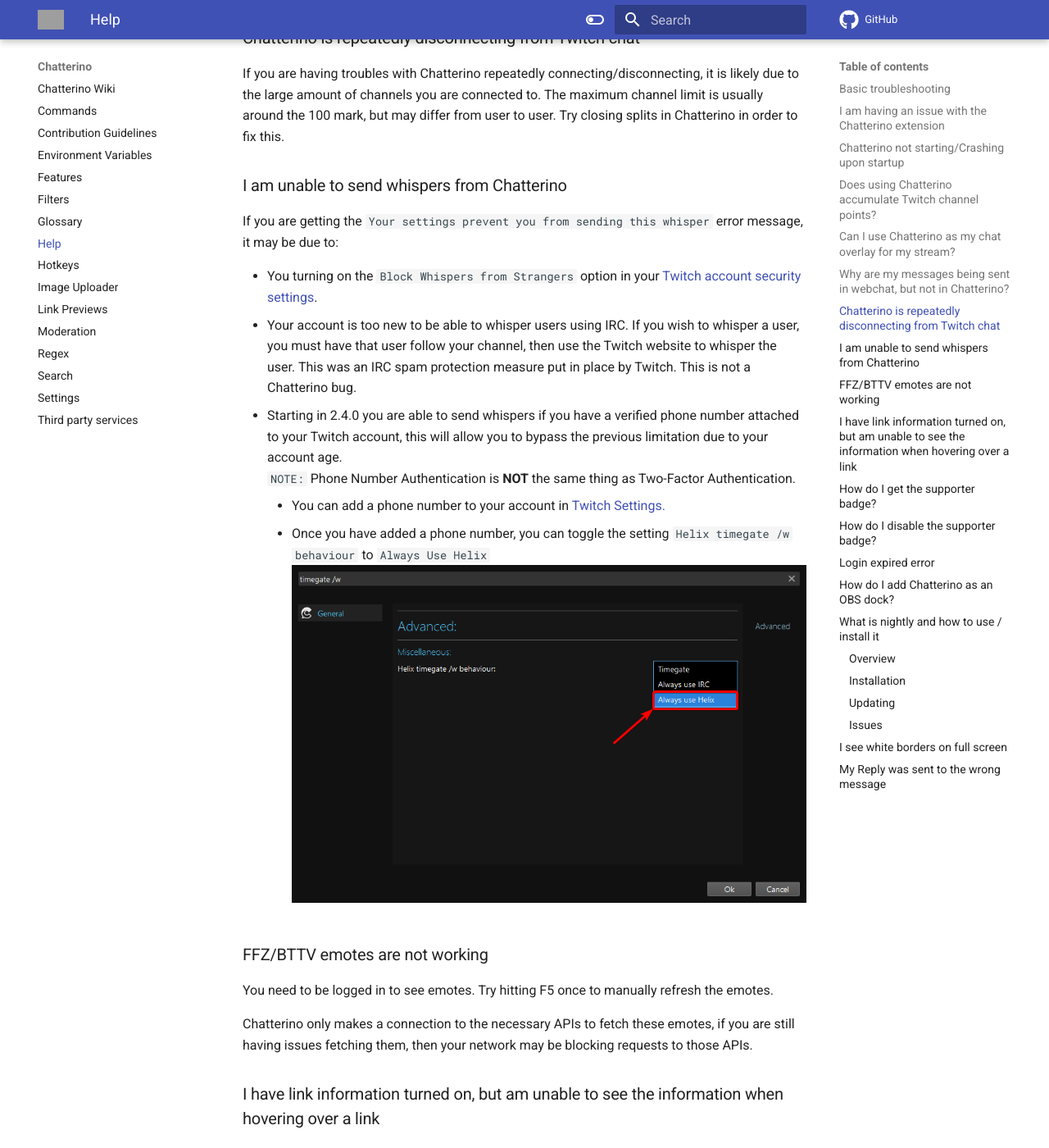
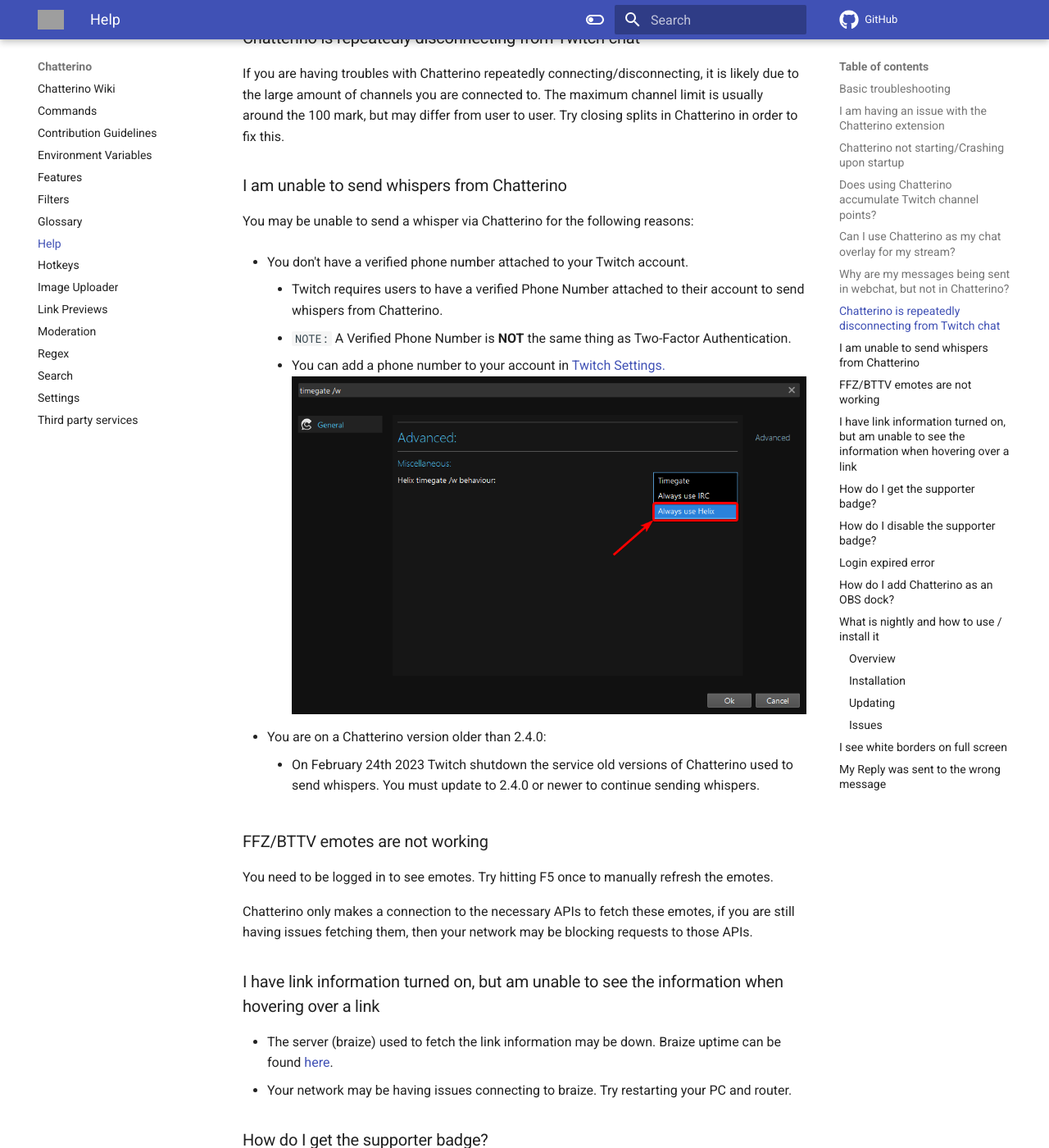
Before and after one commit to Chatterino/wiki, an MkDocs documentation site: the page built from docs/Help.md, in a window 1280 px wide and 1400 px high, scrolled down 2273 px. Shown: the whole window at 82% size. Built offline with MkDocs 1.6.1 and Material for MkDocs 9.7.7, drawn with Linux system fonts in a browser that asks for light colours; comment, search, counter and statistics services are not loaded; grey boxes are pictures that could not be loaded.

Commit message:
update the wording

```diff
--- a/docs/Help.md
+++ b/docs/Help.md
@@ -58,16 +58,16 @@
 
 ### I am unable to send whispers from Chatterino
 
-If you are getting the `Your settings prevent you from sending this whisper` error message, it may be due to:
+You may be unable to send a whisper via Chatterino for the following reasons:
 
--   You turning on the `Block Whispers from Strangers` option in your [Twitch account security settings](https://www.twitch.tv/settings/security).
--   Your account is too new to be able to whisper users using IRC. If you wish to whisper a user, you must have that user follow your channel, then use the Twitch website to whisper the user. This was an IRC spam protection measure put in place by Twitch. This is not a Chatterino bug.
--   Starting in 2.4.0 you are able to send whispers if you have a verified phone number attached to your Twitch account, this will allow you to bypass the previous limitation due to your account age.
-     `NOTE:` Phone Number Authentication is **NOT** the same thing as Two-Factor Authentication.
+- You don't have a verified phone number attached to your Twitch account.
+    - Twitch requires users to have a verified Phone Number attached to their account to send whispers from Chatterino.
+    - `NOTE:` A Verified Phone Number is **NOT** the same thing as Two-Factor Authentication.
+    -   You can add a phone number to your account in [Twitch Settings.](https://www.twitch.tv/settings/security)
+        ![/w_helix_timegate](images/help/helix_timegate_whispers.png)
 
-    -   You can add a phone number to your account in [Twitch Settings.](https://www.twitch.tv/settings/security)
-    -   Once you have added a phone number, you can toggle the setting `Helix timegate /w behaviour` to `Always Use Helix`
-        ![/w_helix_timegate](images/help/helix_timegate_whispers.png)
+- You are on a Chatterino version older than 2.4.0:
+    - On February 24th 2023 Twitch shutdown the service old versions of Chatterino used to send whispers. You must update to 2.4.0 or newer to continue sending whispers.
 
 ### FFZ/BTTV emotes are not working
 
```
